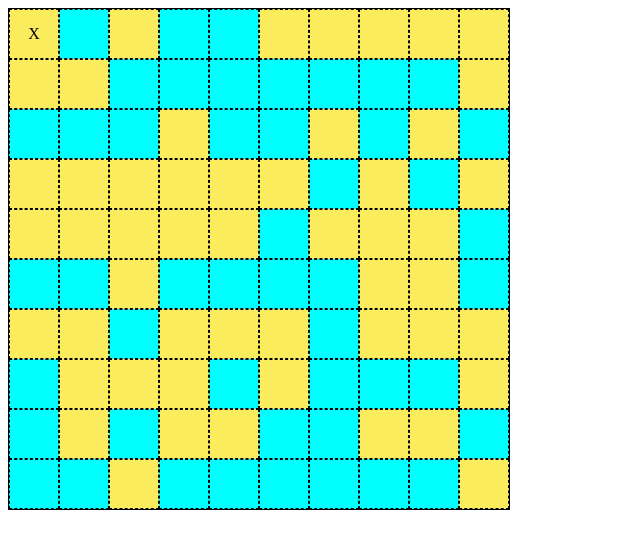
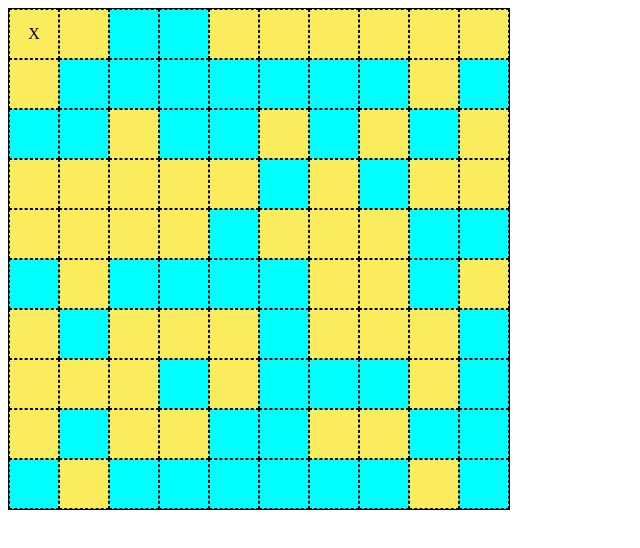
Before and after one commit to Walendemar/simple-sandbox, a React app in the folder site/: page / in a window 1280 px wide. Shown: the top 548 px of the page, without its empty margins (0-640 px from the left). Built offline with nearby package versions, Linux system fonts and the light colour scheme.

Commit message:
#7, adding geo-data for Cell

```diff
--- a/site/src/components/Field/index.js
+++ b/site/src/components/Field/index.js
@@ -1,17 +1,10 @@
 import { useCallback, useEffect, useMemo, useRef, useState } from 'react';
-import randomNumber from '@utilities/randomNumber';
+
+import generateField from '@utilities/generateField';
 
 import Cell from '@components/Cell';
 
 import styles from './Field.module.css';
-
-
-const CELL = {
-    id: undefined,
-    biome: undefined,
-    x: undefined,
-    y: undefined
-};
 
 const BIOMES = [
     'water',
@@ -20,20 +13,19 @@ const BIOMES = [
     'grass',
 ];
 
-const ARRAY_OF_FIELD = [];
-ARRAY_OF_FIELD.length = 100;
-ARRAY_OF_FIELD.fill(1, 0, 100);
-
 const Field = () => {
+    const startField = useMemo(() => generateField(), []);
+    const [field, setField] = useState(startField);
     const [objPos, setObjPos] = useState({
         x: 0,
         y: 0,
         id: 0
     });
 
+
     const handleMoveObject = useCallback((event) => {
         setObjPos(prevState => {
-            const newPosition = prevState;
+            const newPosition = { ...prevState};
 
             switch(event.key) {
                 case 'ArrowUp':
@@ -60,6 +52,10 @@ const Field = () => {
 
             newPosition.id = newPosition.y * 10 + newPosition.x;
 
+            if (field[newPosition.id].biome === 0) {
+                return { ...prevState };
+            }
+
             return { ...newPosition };
         })
 
@@ -71,12 +67,12 @@ const Field = () => {
 
     return (
         <div className={styles.root}>
-            {ARRAY_OF_FIELD.map( (item, index) => {
-                const isPlaced = objPos.id  === index;
-                const biome = useMemo(() => index === 0 ? 'sand' : BIOMES[randomNumber(2)], []);
+            {startField.map( item => {
+                const { id, biome } = item;
+                const isPlaced = objPos.id  === id;
 
                 return (
-                    <Cell key={index} id={index} biome={biome} isPlaced={isPlaced}/>
+                    <Cell key={id} id={id} biome={BIOMES[biome]} isPlaced={isPlaced}/>
                 );
         })}
         </div>
```
